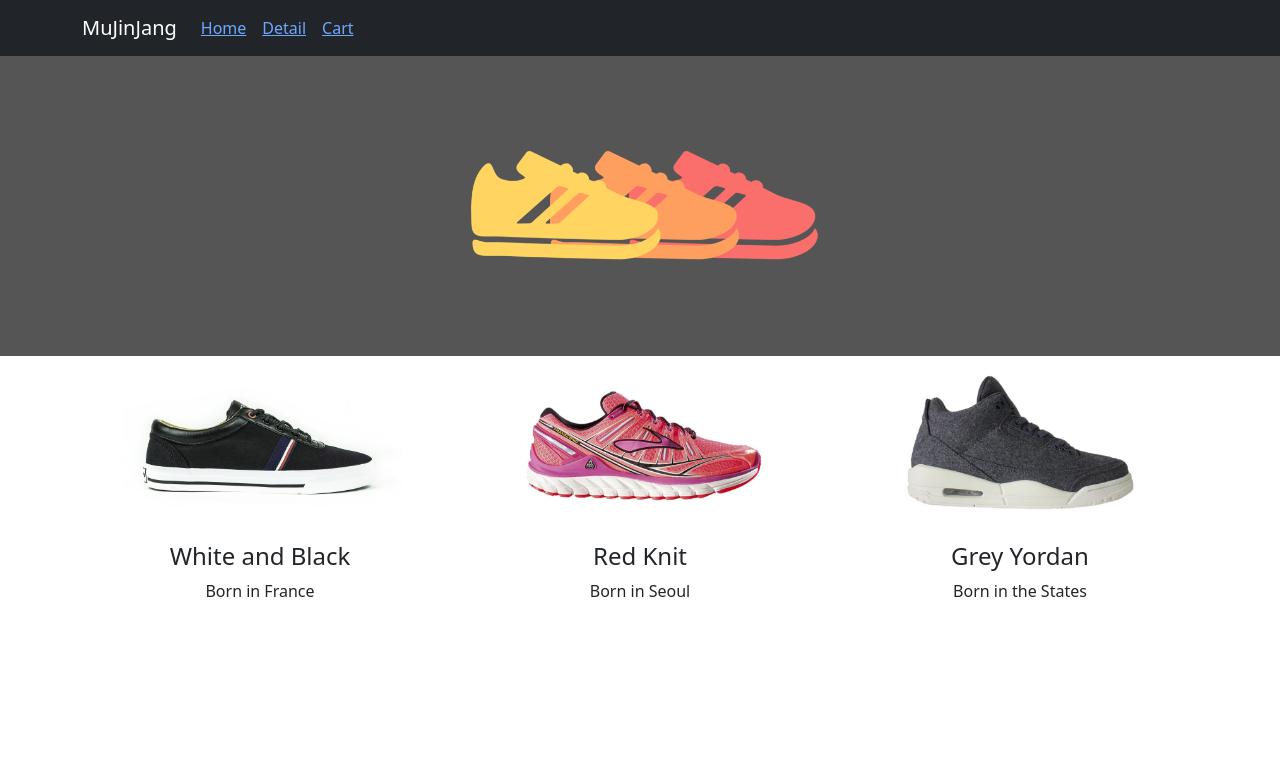
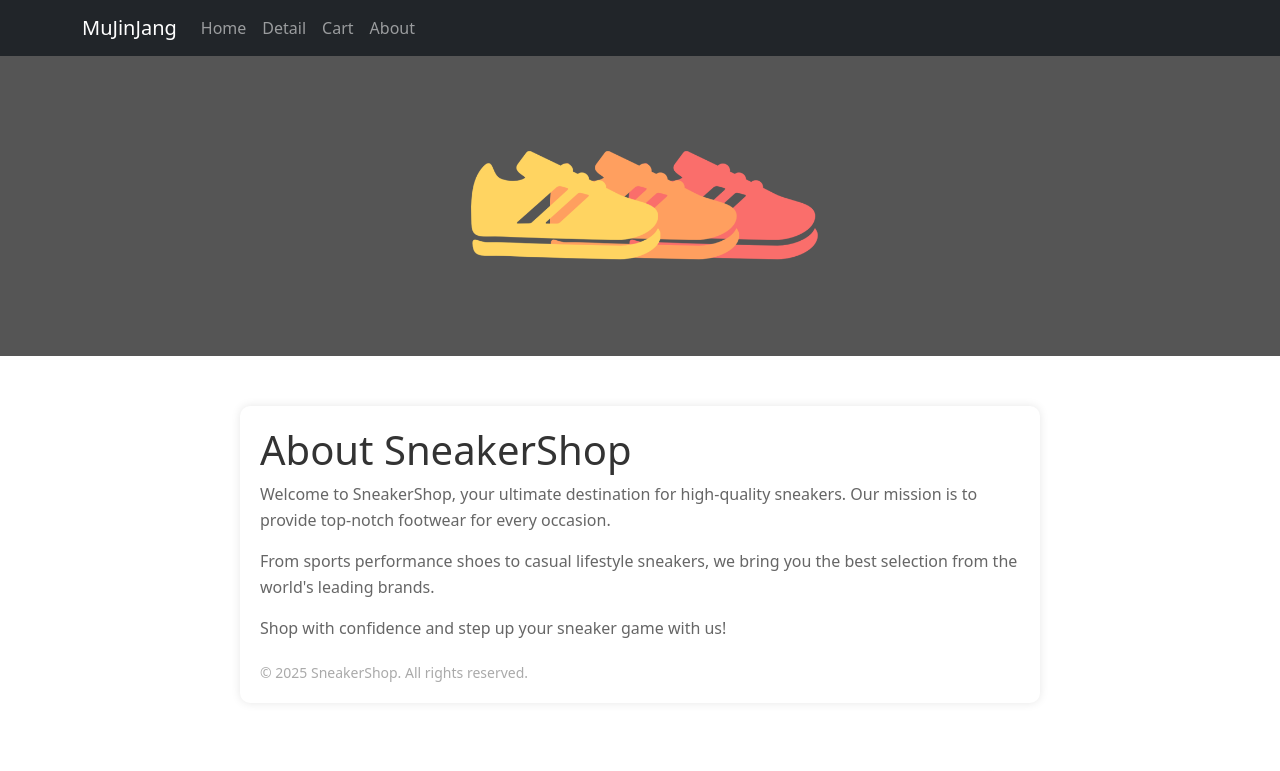
Before and after one commit to hyun990329/shoesShop, a React (Vite) app: page /about in a window 1280 px wide. Shown: the top 771 px of the page. Built offline with nearby package versions, Linux system fonts and the light colour scheme.

Commit message:
About 기능까지 완

```diff
--- /dev/null
+++ b/src/About/About.css
@@ -0,0 +1,20 @@
+.about_container {
+  max-width: 800px;
+  margin: 50px auto;
+  padding: 20px;
+  background: white;
+  box-shadow: 0 0 10px rgba(0, 0, 0, 0.1);
+  border-radius: 10px;
+}
+h1 {
+  color: #333;
+}
+p {
+  color: #666;
+  line-height: 1.6;
+}
+.footer {
+  margin-top: 20px;
+  font-size: 14px;
+  color: #aaa;
+}
--- /dev/null
+++ b/src/About/index.jsx
@@ -0,0 +1,21 @@
+import "./About.css"
+import { Outlet } from "react-router-dom";
+
+function About(){
+  return (
+    <div>
+      <div className="about_container">
+          <h1>About SneakerShop</h1>
+          <p>Welcome to SneakerShop, your ultimate destination for high-quality sneakers. Our mission is to provide top-notch footwear for every occasion.</p>
+          <p>From sports performance shoes to casual lifestyle sneakers, we bring you the best selection from the world's leading brands.</p>
+          <p>Shop with confidence and step up your sneaker game with us!</p>
+          <div className="footer">&copy; 2025 SneakerShop. All rights reserved.</div>
+      </div>
+      <div className="text-center">
+        <Outlet></Outlet>
+      </div>
+    </div>
+  );
+}
+
+export default About;
--- a/src/App.jsx
+++ b/src/App.jsx
@@ -6,6 +6,9 @@ import {Container, Row, Col} from 'react-bootstrap';
 import data from "./data/data";
 import { useState } from "react";
 import Product from "./Product";
+import {Routes, Route} from "react-router-dom"
+import Detail from "./Detail";
+import About from "./About";
 
 function App() {
   // 상품정보를 갖는 product 스테이트를 만든다.
@@ -17,14 +20,25 @@ function App() {
       <AppNavBar />
       {/* 네비게이션 바 영역 끝 */}
 
-      {/* 메인 대문사진 영역 시작 */}
+        {/* 메인 대문사진 영역 시작 */}
       <div className="main-bg"
         style={{backgroundImage: `url('${bg_png}')`}}
       />
       {/* 메인 대문사진 영역 끝 */}
+
+      {/* Routing 정보를 모아두는 영역 */}
+      {/* Spring 에서 사용하는 컨트롤러 역할 */}
+        <Routes>
+          <Route path="/" element={<div>메인페이지</div>} />
+          <Route path="/detail" element={<div><Detail /></div>} />
+          <Route path="/cart" element={<div>장바구니페이지</div>} />
+          <Route path="/about" element={<div><About /></div>} />
+          <Route path="*" element={<div>Page Not Found</div>}></Route>
+        </Routes>
+
+
+
       {/* 상품진열영역 시작 */}
-
-      {/* 상품진열영역 끝 */}
       <Container>
         <Row>
           {
@@ -39,6 +53,8 @@ function App() {
           }
         </Row>
       </Container>
+      {/* 상품진열영역 끝 */}
+
     </>
   );
 }
--- a/src/AppNavBar/index.jsx
+++ b/src/AppNavBar/index.jsx
@@ -4,9 +4,13 @@ import './AppNavBar.css'
 // Route : 컴포넌트 이동
 // Routes : URL 에 담겨있는 정보를 획득
 // Link : 실제로 페이지를 이동, Link 위치의 컴포넌트를 뿌려줌
-import {Route, Routes, Link} from "react-router-dom"
+import {Link, useNavigate} from "react-router-dom"
+
 
 function AppNavbar() {
+
+  const navigate = useNavigate();
+
   return(
     <>
     <div className='App'>
@@ -14,19 +18,14 @@ function AppNavbar() {
           <Container>
             <Navbar.Brand href="#home">MuJinJang</Navbar.Brand>
             <Nav className="me-auto">
-              <Nav.Link><Link to={"/"}>Home</Link></Nav.Link>
-              <Nav.Link><Link to={"/detail"}>Detail</Link></Nav.Link>
-              <Nav.Link><Link to={"/cart"}>Cart</Link></Nav.Link>
+              <Nav.Link onClick={()=>{navigate('/')}}>Home</Nav.Link>
+              <Nav.Link onClick={()=>{navigate('detail')}}>Detail</Nav.Link>
+              <Nav.Link onClick={()=>{navigate('cart')}}>Cart</Nav.Link>
+              <Nav.Link onClick={()=>{navigate('about')}}>About</Nav.Link>
             </Nav>
           </Container>
         </Navbar>
-        {/* Routing 정보를 모아두는 영역 */}
-        {/* Spring 에서 사용하는 컨트롤러 역할 */}
-        <Routes>
-          <Route path="/" element={<div>메인페이지</div>} />
-          <Route path="/detail" element={<div>상세페이지</div>} />
-          <Route path="/cart" element={<div>장바구니페이지</div>} />
-        </Routes>
+
       </div>
     </>
   )
--- /dev/null
+++ b/src/Detail/index.jsx
@@ -0,0 +1,19 @@
+function Detail() {
+return(
+  <div className="container">
+    <div className="row">
+      <div className="col-md-6">
+        <img src="/images/shoes1.jpg" width="100%" />
+      </div>
+      <div className="col-md-6">
+        <h4>상품명</h4>
+        <p>상품설명</p>
+        <p>150000원</p>
+        <button className="btn btn-danger">주문하기</button>
+      </div>
+    </div>
+  </div>
+)
+}
+
+export default Detail;
```
